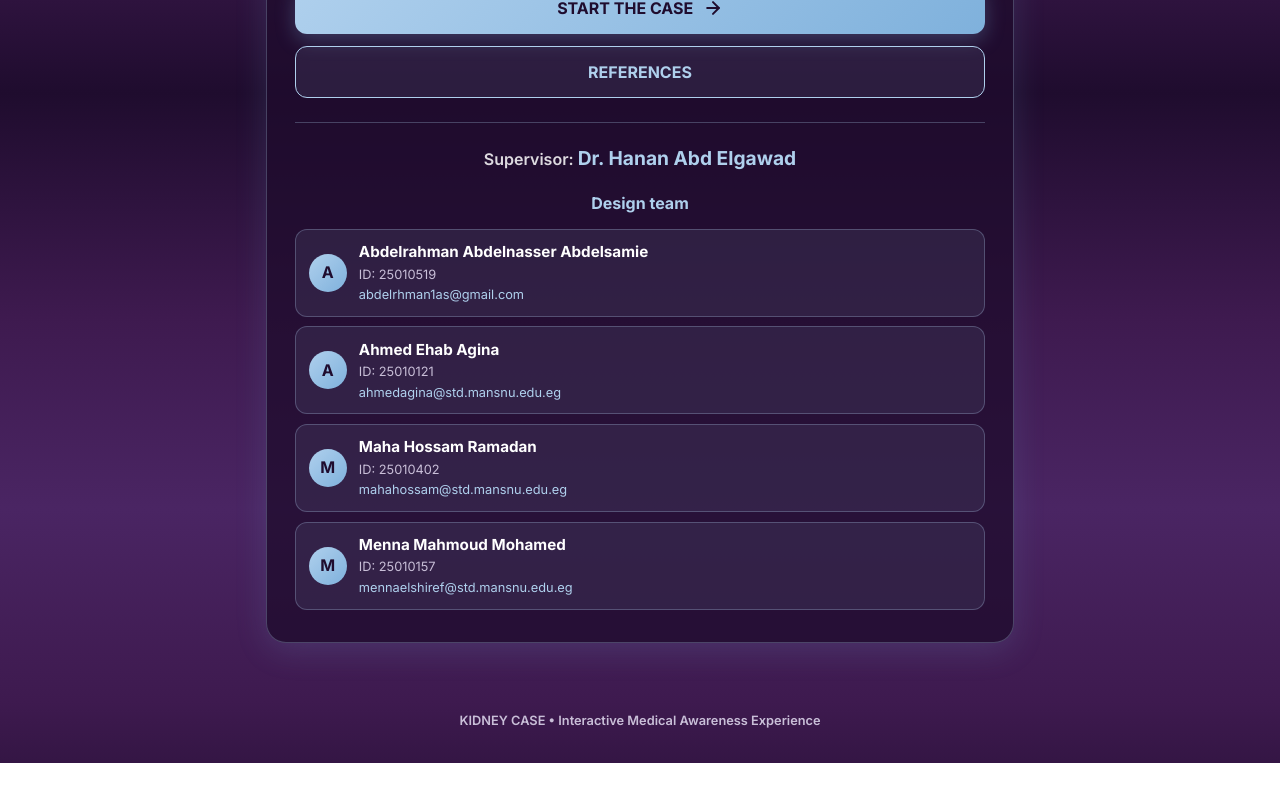
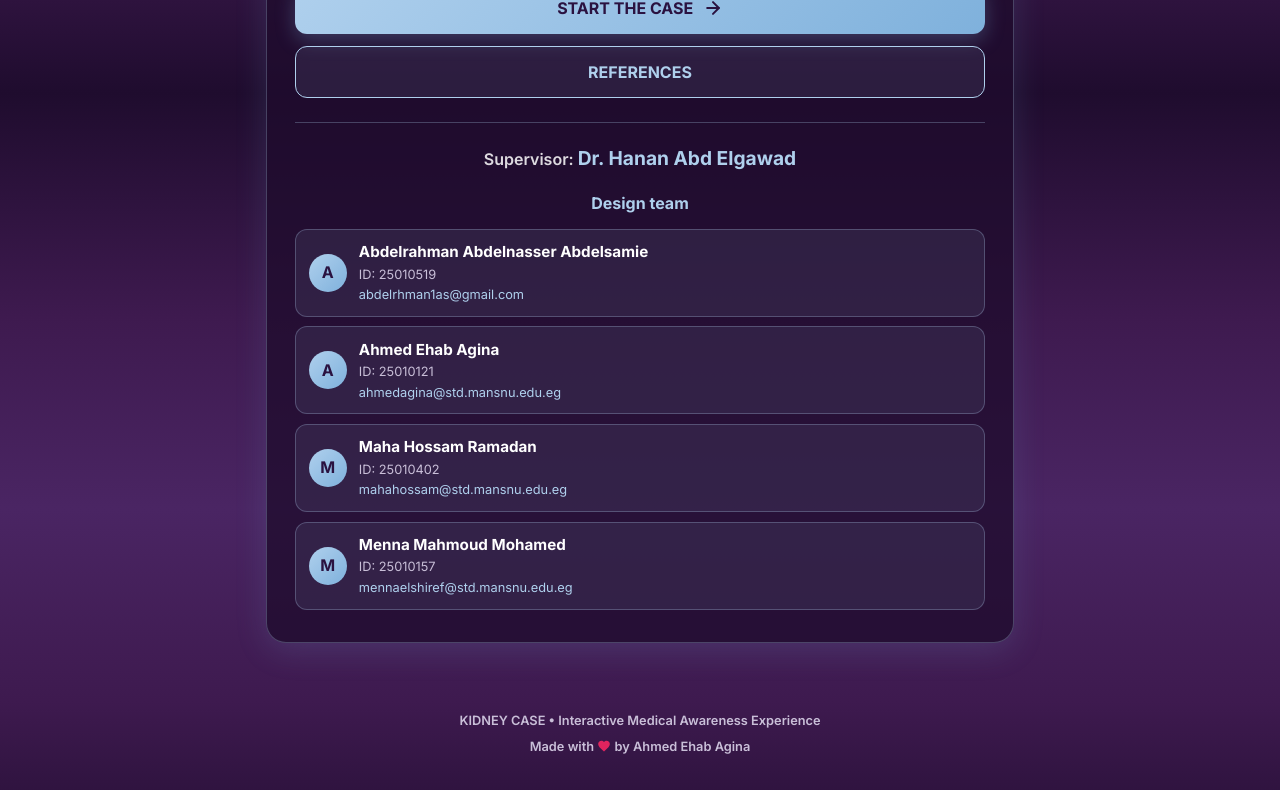
Before and after one commit to ahmedagina946-debug/kidney-case, a plain HTML site: page index.html in a window 1280 px wide. Shown: the part 707-1497 px from the top of the page. Before the commit the page ends 1470 px from the top, so only its background shows below. Drawn offline with Linux system fonts and the light colour scheme.

Commit message:
Add files via upload

```diff
--- a/index.html
+++ b/index.html
@@ -1,6 +1,8 @@
 <!DOCTYPE html>
 <html lang="en" dir="ltr">
 <head>
+  <meta name="color-scheme" content="dark" />
+  <meta name="supported-color-schemes" content="dark" />
   <meta charset="UTF-8" />
   <meta name="viewport" content="width=device-width, initial-scale=1.0, maximum-scale=5.0" />
   <meta name="theme-color" content="#5F2A73" />
@@ -1692,6 +1694,35 @@
     /* Supervisor line (homepage) */
     .supervisor-line{margin:0 0 1.1rem;text-align:center;font-size:1rem;font-weight:600;color:rgba(255,255,255,.85);}
     .supervisor-line .supervisor-name{color:var(--g-accent);font-weight:800;font-size:1.2rem;}
+
+    /* 16. DARK PURPLE TEXT ON LIGHT-BLUE BACKGROUNDS (all states) */
+    :root { --on-blue: #2A1240; }
+    .btn-primary, .btn-primary:hover, .btn-primary:active, .btn-primary:focus, .btn-primary:disabled,
+    .btn-video, .btn-video:hover, .btn-video:active, .btn-video:focus,
+    .btn-secondary:hover, .btn-secondary:active,
+    .lang-toggle:hover, .lang-toggle:active,
+    .designer-avatar, .patient-avatar, .brand-icon, .play-circle,
+    .option-btn.selected .option-letter,
+    .btn-primary *, .btn-video *, .btn-secondary:hover *, .lang-toggle:hover *,
+    .designer-avatar *, .patient-avatar *, .brand-icon * { color: var(--on-blue) !important; }
+    .btn-primary svg, .btn-video svg, .btn-secondary:hover svg, .lang-toggle:hover svg, .patient-avatar svg, .brand-icon svg { stroke: var(--on-blue); }
+    .btn-video svg polygon, .btn-primary svg polygon { fill: var(--on-blue); stroke: var(--on-blue); }
+    .btn-secondary:hover, .lang-toggle:hover { background: #AFD0ED !important; border-color: #AFD0ED !important; }
+    .btn-primary:disabled { background: linear-gradient(135deg, #AFD0ED 0%, #7FB1DC 100%) !important; opacity: .5; }
+
+    /* 17. NO FORCED DARK MODE RECOLORING (browser auto-dark) */
+    :root { color-scheme: dark only; }
+    html { color-scheme: dark only; }
+    .btn-primary, .btn-primary *, .btn-video, .btn-video *,
+    .btn-secondary:hover, .btn-secondary:hover *, .lang-toggle:hover, .lang-toggle:hover *,
+    .designer-avatar, .patient-avatar, .patient-avatar *, .brand-icon, .brand-icon *,
+    .play-circle, .play-circle *, .option-btn.selected .option-letter {
+      color: var(--on-blue) !important;
+      -webkit-text-fill-color: var(--on-blue) !important;
+      forced-color-adjust: none;
+    }
+    .btn-primary svg *, .btn-video svg *, .patient-avatar svg *, .brand-icon svg *, .btn-secondary:hover svg *, .lang-toggle:hover svg * { stroke: var(--on-blue) !important; }
+    .btn-primary svg polygon, .btn-video svg polygon, .play-circle svg polygon { fill: var(--on-blue) !important; }
 </style>
 </head>
 <body>
@@ -2263,7 +2294,7 @@
 
   <footer class="app-footer">
     <span data-i18n="footerText">KIDNEY CASE • Interactive Medical Awareness Experience</span>
-    <div id="madeByCredit" style="display:none;margin-top:6px;font-weight:600;" dir="ltr">Made with <svg xmlns="http://www.w3.org/2000/svg" viewBox="0 0 24 24" width="14" height="14" style="vertical-align:-2px;display:inline-block;" aria-label="love"><path fill="#e0245e" d="M12 21.35l-1.45-1.32C5.4 15.36 2 12.28 2 8.5 2 5.42 4.42 3 7.5 3c1.74 0 3.41.81 4.5 2.09C13.09 3.81 14.76 3 16.5 3 19.58 3 22 5.42 22 8.5c0 3.78-3.4 6.86-8.55 11.54L12 21.35z"/></svg> by Ahmed Ehab Agina</div>
+    <div id="madeByCredit" style="display:block;margin-top:6px;font-weight:600;" dir="ltr">Made with <svg xmlns="http://www.w3.org/2000/svg" viewBox="0 0 24 24" width="14" height="14" style="vertical-align:-2px;display:inline-block;" aria-label="love"><path fill="#e0245e" d="M12 21.35l-1.45-1.32C5.4 15.36 2 12.28 2 8.5 2 5.42 4.42 3 7.5 3c1.74 0 3.41.81 4.5 2.09C13.09 3.81 14.76 3 16.5 3 19.58 3 22 5.42 22 8.5c0 3.78-3.4 6.86-8.55 11.54L12 21.35z"/></svg> by Ahmed Ehab Agina</div>
   </footer>
 
   <!-- ========================================================================
@@ -3265,10 +3296,5 @@
       applyLanguage("en");
     }
   </script>
-<script>
-(function(){var c=document.getElementById("madeByCredit"),p=document.getElementById("stage-6");
-function u(){var on=p.classList.contains("active")?"block":"none";c.style.display=on;}
-new MutationObserver(u).observe(p,{attributes:true,attributeFilter:["class"]});u();})();
-</script>
 </body>
 </html>
```
